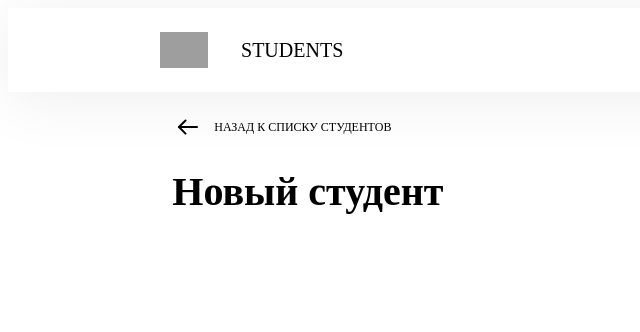
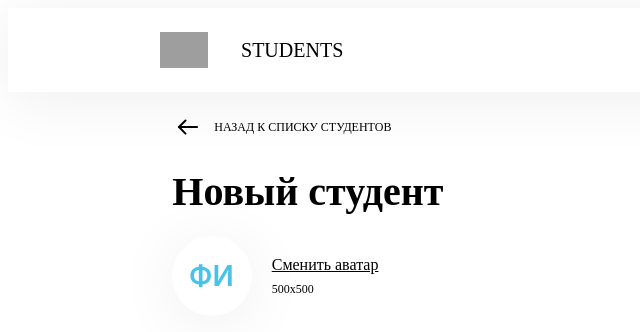
Before and after one commit to AppleePie/students-table-application, a React (Create React App) app: page / in a window 1280 px wide. Both pictures are taken after typing "Sample" into the empty fields and a click on the button "Добавить студента". Shown: the top 332 px of the page, without its empty margins (0-640 px from the left). Built offline with nearby package versions, Linux system fonts and the light colour scheme; grey boxes are pictures that could not be loaded.

Commit message:
Transform class-component into func-components with hooks

```diff
--- a/src/Body/BackButton.js
+++ b/src/Body/BackButton.js
@@ -1,6 +1,6 @@
 import React from 'react';
 
-function BackButton(props) {
+export default function BackButton(props) {
     return (
         !props.isDefaultScreen
             ?
@@ -13,5 +13,3 @@ function BackButton(props) {
             : null
         );
 }
-
-export default BackButton;
--- a/src/Body/index.css
+++ b/src/Body/index.css
@@ -15,6 +15,7 @@
     margin-left: 13%;
     border: none;
     background: none;
+    outline: none;
     text-align: left;
 }
 
--- a/src/Body/index.js
+++ b/src/Body/index.js
@@ -1,27 +1,41 @@
-import React from 'react';
+import React, { useState } from 'react';
 import UnderHeaderContainer from '../SecondLineContainer';
 import SearchAndSort from '../ThirdLineContainer';
 import BackButton from './BackButton';
 import './index.css';
 
-class Body extends React.Component {
-    state = {
-        isDefaultScreen: true
-    }
+// class Body extends React.Component {
+//     state = {
+//         isDefaultScreen: true
+//     }
 
-    render() {
-       return (
-            <div>
-                <BackButton handleClick={this.boomerang} isDefaultScreen={this.state.isDefaultScreen}/>
-                <div className="body">
-                    <UnderHeaderContainer handleClick={this.boomerang} isDefault={this.state.isDefaultScreen}/>
-                    <SearchAndSort isDefault={this.state.isDefaultScreen}/>
-                </div>
+//     render() {
+//        return (
+//             <div>
+//                 <BackButton handleClick={this.boomerang} isDefaultScreen={this.state.isDefaultScreen}/>
+//                 <div className="body">
+//                     <UnderHeaderContainer handleClick={this.boomerang} isDefaultScreen={this.state.isDefaultScreen}/>
+//                     <SearchAndSort isDefaultScreen={this.state.isDefaultScreen}/>
+//                 </div>
+//             </div>
+//         );
+//     }
+
+//     boomerang = (flag) => this.setState({isDefaultScreen: flag});
+// }
+
+function Body() {
+    const [isDefaultScreen, boomerang] = useState(true);
+
+    return (
+        <div>
+            <BackButton handleClick={boomerang} isDefaultScreen={isDefaultScreen}/>
+            <div className="body">
+                <UnderHeaderContainer handleClick={boomerang} isDefaultScreen={isDefaultScreen}/>
+                <SearchAndSort isDefaultScreen={isDefaultScreen}/>
             </div>
-        );
-    }
-
-    boomerang = (flag) => this.setState({isDefaultScreen: flag});
+        </div>
+    );
 }
 
 export default Body;
--- a/src/Header/index.js
+++ b/src/Header/index.js
@@ -1,7 +1,7 @@
 import React from 'react';
 import './index.css';
 
-function Header() {
+export default function Header() {
     return (
         <div className="header">
             <img className="circles" src='/IMG/circles.svg' alt = "circles.svg"/>
@@ -9,5 +9,3 @@ function Header() {
         </div>
     );
 }
-
-export default Header;
--- a/src/SecondLineContainer/NewStudentButton.js
+++ b/src/SecondLineContainer/NewStudentButton.js
@@ -1,6 +1,6 @@
 import React from 'react';
 
-function NewStudentButton(props) {
+export default function NewStudentButton(props) {
     console.log(props)
     return (
         <button className="button-add-student" onClick={() => props.handleClick(false)}>
@@ -11,5 +11,3 @@ function NewStudentButton(props) {
         </button>
     );
 }
-
-export default NewStudentButton;
--- a/src/SecondLineContainer/index.js
+++ b/src/SecondLineContainer/index.js
@@ -3,21 +3,17 @@ import './index.css';
 import NewStudentButton from './NewStudentButton';
 
 
-function UnderHeaderContainer(props) {
+export default function UnderHeaderContainer(props) {
     return (
-        props.isDefault
+        props.isDefaultScreen
             ?
                 <div className="container">
                 <label className="text-students-body">Студенты</label>
                 <NewStudentButton handleClick={props.handleClick}/>
                 </div>
             :
-                <div>
-                    <div className="container">
-                        <label className="text-students-body">Новый студент</label>
-                    </div>
+                <div className="container">
+                    <label className="text-students-body">Новый студент</label>
                 </div>
     );
 }
-
-export default UnderHeaderContainer;
--- /dev/null
+++ b/src/ThirdLineContainer/ChangeAvatarButton.js
@@ -0,0 +1,5 @@
+import React from 'react';
+
+export default function ChangeAvatarButton(props) {
+    return <button className="avatar-change-button">Сменить аватар</button>
+}
--- a/src/ThirdLineContainer/SearchLine.js
+++ b/src/ThirdLineContainer/SearchLine.js
@@ -1,25 +1,16 @@
 import React from 'react';
+import { useState } from 'react';
 
-class SearchLine extends React.Component {
-    state = {
-        text: ''
-    }
+export default function SearchLine() {
+    const [text, handleChange] = useState('');
 
-    render() {
     return (
         <input
             type="text"
             className="searchline"
-                onChange={this.handleChange}
+            onChange={(e) => handleChange(e.target.value)}
             placeholder="Поиск по имени"
-                value={this.state.text}
+            value={text}
         />
     );
 }
-
-    handleChange = (e) => {
-        this.setState({text: e.target.value})
-    }
-}
-
-export default SearchLine;
--- a/src/ThirdLineContainer/SortSelector.js
+++ b/src/ThirdLineContainer/SortSelector.js
@@ -1,11 +1,6 @@
 import React from 'react';
 
-class SortSelector extends React.Component {
-    state = {
-        type: 'Имя'
-    }
-
-    render() {
+export default function SortSelector() {
     const sortTypes = [
         'Имя',
         'Фамилия',
@@ -33,6 +28,3 @@ class SortSelector extends React.Component {
 
     );
 }
-}
-
-export default SortSelector;
--- a/src/ThirdLineContainer/index.css
+++ b/src/ThirdLineContainer/index.css
@@ -1,9 +1,9 @@
-.container2 {
+.search-container {
     position: relative;
     display: flex;
     justify-content: space-between;
     align-items: center;
-    margin-top: 39px;
+    margin-top: 3%;
     /* padding-top: 4%; */
 }
 
@@ -66,3 +66,63 @@
     border: none;
     outline: none;
 }
+
+.avatar-circle {
+    margin-top: 2%;
+    display: flex;
+    align-items: center;
+    height: 80px;
+    width: 80px;
+    background: #ffffff;
+    border-radius: 50%;
+    box-shadow: 0px 7px 64px rgba(0, 0, 0, 0.07);
+}
+
+.avatar-circle span {
+    margin-left: 21%;
+    font-family: SF Pro Display;
+    font-style: normal;
+    font-weight: 600;
+    font-size: 28px;
+    line-height: 34px;
+    color: #49C2E8;
+}
+
+.avatar-text {
+    padding-left: 40%;
+    display: flex;
+    flex-wrap: wrap;
+}
+
+.avatar-change-button {
+    width: 128px;
+    height: 20px;
+    font-family: Geometria;
+    font-style: normal;
+    font-weight: 500;
+    font-size: 16px;
+    line-height: 20px;
+    display: flex;
+    text-align: left;
+    align-items: left;
+    text-decoration-line: underline;
+    color: #000000;
+    border: none;
+    background: none;
+    outline: none;
+}
+
+.avatar-size {
+    width: 55px;
+    height: 16px;
+    font-family: Geometria;
+    font-style: normal;
+    font-weight: 500;
+    font-size: 12px;
+    line-height: 15px;
+    display: flex;
+    align-items: center;
+    margin-top: 8px;
+    margin-left: 6px;
+    color: #000000;
+}
--- a/src/ThirdLineContainer/index.js
+++ b/src/ThirdLineContainer/index.js
@@ -1,22 +1,25 @@
 import React from 'react';
-import './index.css';
+import ChangeAvatarButton from './ChangeAvatarButton';
 import SearchLine from './SearchLine';
 import SortSelector from './SortSelector';
+import './index.css';
 
 
-class SearchAndSort extends React.Component {
-    render() {
+export default function SearchAndSort(props) {
     return (
-            this.props.isDefault
+        props.isDefaultScreen
             ?
-                    <div className="container2">
+                <div className="search-container">
                     <SearchLine/>
                     <SortSelector/>
                 </div>
             :
-                    <div></div>
+                <div className="avatar-circle">
+                    <span>ФИ</span>
+                    <div className="avatar-text">
+                        <ChangeAvatarButton />
+                        <label className="avatar-size">500х500</label>
+                    </div>
+                </div>
     );
 }
-}
-
-export default SearchAndSort;
```
Also changed, not shown: src/App.js (line endings or trailing spaces). Lines whose indentation alone changed are shown as unchanged.
